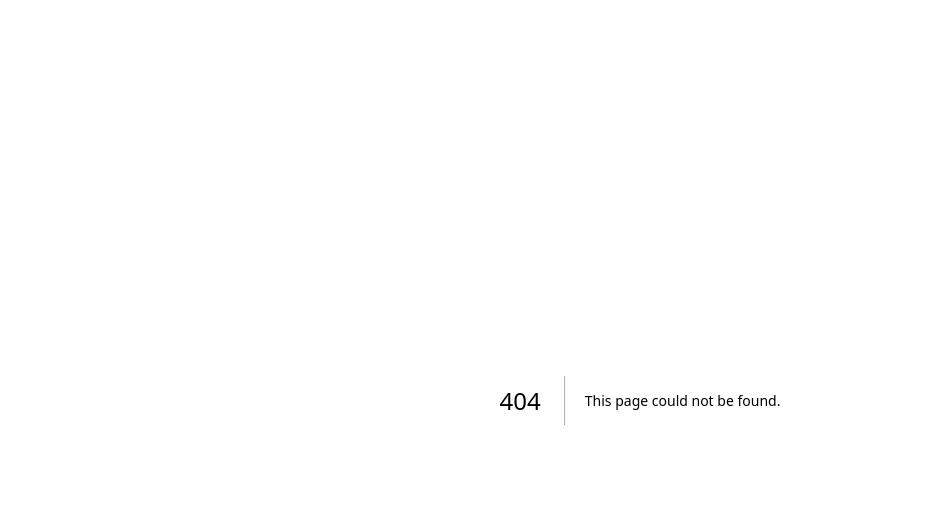
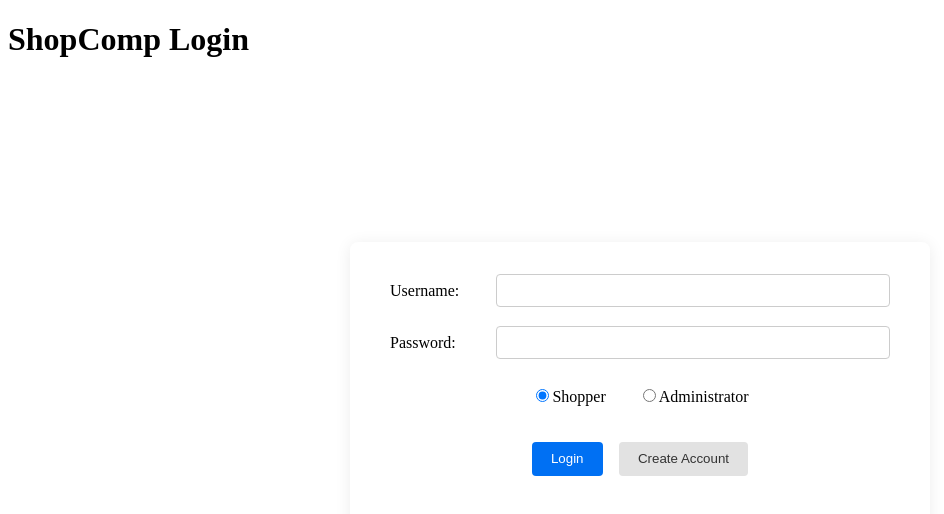
Before and after one commit to Software-Engineering-Kappa/shopcomp-frontend, a Next.js app: page /login in a window 1280 px wide. Before the commit this address had no page. Shown: the top 514 px of the page, without its empty margins (0-944 px from the left). Built offline with nearby package versions, Linux system fonts and the light colour scheme.

Commit message:
Created prototype login page without any API requests

```diff
--- /dev/null
+++ b/src/app/login/page.module.css
@@ -0,0 +1,112 @@
+.header {
+  align-items: auto;
+}
+
+.loginFormContainer {
+  display: flex;
+  justify-content: center;
+  align-items: center;
+  min-height: 80vh;
+}
+
+.loginFormBox {
+  background: #fff;
+  border-radius: 8px;
+  box-shadow: 0 2px 16px rgba(0,0,0,0.08);
+  padding: 2rem 2.5rem;
+  min-width: 500px;
+  display: flex;
+  flex-direction: column;
+  gap: 1.2rem;
+}
+
+.inputGroup {
+  display: flex;
+  align-items: center;
+  gap: 1rem;
+}
+
+.inputLabel {
+  min-width: 90px;
+  font-weight: 500;
+}
+
+.inputField {
+  flex: 1;
+  padding: 0.5rem;
+  border: 1px solid #ccc;
+  border-radius: 4px;
+}
+
+.radioGroup {
+  display: flex;
+  gap: 2rem;
+  margin-top: 0.5rem;
+  justify-content: center;
+}
+
+.buttonGroup {
+  display: flex;
+  gap: 1rem;
+  margin-top: 1rem;
+  justify-content: center;
+}
+
+.loginButton {
+  background: #0070f3;
+  color: #fff;
+  border: none;
+  padding: 0.6rem 1.2rem;
+  border-radius: 4px;
+  cursor: pointer;
+  font-weight: 500;
+}
+
+.createAccountButton {
+  background: #e2e2e2;
+  color: #333;
+  border: none;
+  padding: 0.6rem 1.2rem;
+  border-radius: 4px;
+  cursor: pointer;
+  font-weight: 500;
+}
+
+.errorText {
+  min-height: 1.5em;
+  color: #d32f2f;
+  font-size: 0.95em;
+  margin-top: 0.5rem;
+  text-align: center;
+}
+
+.textLinkContainer {
+  display: flex;
+  justify-content: center;
+  margin-top: 0.5rem;
+}
+
+.textLink {
+  color: #0070f3;
+  cursor: pointer;
+  text-decoration: underline;
+  font-size: 1em;
+  padding: 0.2em 0.5em;
+  border-radius: 3px;
+  transition: background 0.15s;
+}
+
+.textLink:focus,
+.textLink:hover {
+  background: #f0f8ff;
+}
+
+.confirmationText {
+  text-align: center;
+  color: #333;
+  font-size: 1.05em;
+  margin-bottom: 1rem;
+  margin-top: 0.5rem;
+}
+
+/* ...existing code... */
--- /dev/null
+++ b/src/app/login/page.tsx
@@ -0,0 +1,257 @@
+"use client"
+
+import styles from "./page.module.css"
+import React from "react"
+
+export default function LoginPage() {
+  const [showRegister, setShowRegister] = React.useState(false)
+
+  return (
+    <div>
+      <main>
+        <header className={styles.header}>
+          <h1>ShopComp Login</h1>
+        </header>
+        {!showRegister ? (
+          <LoginForm onCreateAccount={() => setShowRegister(true)} />
+        ) : (
+          <RegisterForm onBackToLogin={() => setShowRegister(false)} />
+        )}
+      </main>
+    </div>
+  )
+}
+
+
+function LoginForm({ onCreateAccount }: { onCreateAccount: () => void }) {
+  const [username, setUsername] = React.useState("")
+  const [password, setPassword] = React.useState("")
+  const [role, setRole] = React.useState<"shopper" | "admin">("shopper")
+  const [error, setError] = React.useState("")
+
+  function handleLogin(e: React.FormEvent) {
+    e.preventDefault()
+    setError("")
+
+    const userValue = username.trim()
+    const passwordValue = password.trim()
+    const roleValue = role
+
+    if (!userValue || !passwordValue || !roleValue) {
+      setError("Please enter username/email, password, and select a role.")
+      return
+    }
+
+    // Variables for further handling
+    // userValue, passwordValue, roleValue
+    // You can handle them as needed here
+  }
+
+
+  return (
+    <div className={styles.loginFormContainer}>
+      <form className={styles.loginFormBox}>
+        <div className={styles.inputGroup}>
+          <label className={styles.inputLabel} htmlFor="username">Username:</label>
+          <input
+            id="username"
+            type="text"
+            className={styles.inputField}
+            value={username}
+            onChange={e => setUsername(e.target.value)}
+            autoComplete="username"
+          />
+        </div>
+        <div className={styles.inputGroup}>
+          <label className={styles.inputLabel} htmlFor="password">Password:</label>
+          <input
+            id="password"
+            type="password"
+            className={styles.inputField}
+            value={password}
+            onChange={e => setPassword(e.target.value)}
+            autoComplete="current-password"
+          />
+        </div>
+        <div className={styles.radioGroup}>
+          <label>
+            <input
+              type="radio"
+              name="role"
+              value="shopper"
+              checked={role === "shopper"}
+              onChange={() => setRole("shopper")}
+            />
+            Shopper
+          </label>
+          <label>
+            <input
+              type="radio"
+              name="role"
+              value="admin"
+              checked={role === "admin"}
+              onChange={() => setRole("admin")}
+            />
+            Administrator
+          </label>
+        </div>
+        <div className={styles.buttonGroup}>
+          <button
+            type="button"
+            className={styles.loginButton}
+            onClick={handleLogin}
+          >
+            Login
+          </button>
+          {role === "shopper" && (
+            <button
+              type="button"
+              className={styles.createAccountButton}
+              onClick={onCreateAccount}
+            >
+              Create Account
+            </button>
+          )}
+        </div>
+        <div className={styles.errorText}>
+          {error && <span>{error}</span>}
+        </div>
+      </form>
+    </div>
+  )
+}
+
+
+export function RegisterForm({ onBackToLogin }: { onBackToLogin: () => void }) {
+  const [username, setUsername] = React.useState("")
+  const [email, setEmail] = React.useState("")
+  const [password, setPassword] = React.useState("")
+  const [error, setError] = React.useState("")
+  const [confirmationSent, setConfirmationSent] = React.useState(false)
+  const [confirmationCode, setConfirmationCode] = React.useState("")
+
+  function handleRegister(e: React.MouseEvent) {
+    e.preventDefault()
+    setError("")
+
+    const usernameValue = username.trim()
+    const emailValue = email.trim()
+    const passwordValue = password.trim()
+
+    if (!usernameValue || !emailValue || !passwordValue) {
+      setError("Please fill in all fields.")
+      return
+    }
+
+    // Registration request logic goes here
+
+    setConfirmationSent(true)
+  }
+
+  function handleConfirm(e: React.MouseEvent) {
+    e.preventDefault()
+    setError("")
+
+    const codeValue = confirmationCode.trim()
+    if (!codeValue) {
+      setError("Please enter the confirmation code.")
+      return
+    }
+
+    // Confirmation code handling logic goes here
+  }
+
+  return (
+    <div className={styles.loginFormContainer}>
+      <form className={styles.loginFormBox}>
+        <div className={styles.inputGroup}>
+          <label className={styles.inputLabel} htmlFor="reg-username">Username:</label>
+          <input
+            id="reg-username"
+            type="text"
+            className={styles.inputField}
+            value={username}
+            onChange={e => setUsername(e.target.value)}
+            autoComplete="username"
+            disabled={confirmationSent}
+          />
+        </div>
+        <div className={styles.inputGroup}>
+          <label className={styles.inputLabel} htmlFor="reg-email">Email:</label>
+          <input
+            id="reg-email"
+            type="email"
+            className={styles.inputField}
+            value={email}
+            onChange={e => setEmail(e.target.value)}
+            autoComplete="email"
+            disabled={confirmationSent}
+          />
+        </div>
+        <div className={styles.inputGroup}>
+          <label className={styles.inputLabel} htmlFor="reg-password">Password:</label>
+          <input
+            id="reg-password"
+            type="password"
+            className={styles.inputField}
+            value={password}
+            onChange={e => setPassword(e.target.value)}
+            autoComplete="new-password"
+            disabled={confirmationSent}
+          />
+        </div>
+        {!confirmationSent ? (
+          <>
+            <div className={styles.buttonGroup}>
+              <button
+                type="button"
+                className={styles.loginButton}
+                onClick={handleRegister}
+              >
+                Register
+              </button>
+            </div>
+            <div className={styles.textLinkContainer}>
+              <span
+                className={styles.textLink}
+                onClick={onBackToLogin}
+                tabIndex={0}
+                role="button"
+              >
+                Already Have account
+              </span>
+            </div>
+          </>
+        ) : (
+          <>
+            <div className={styles.confirmationText}>
+              Confirmation code has been sent to your email
+            </div>
+            <div className={styles.inputGroup}>
+              <label className={styles.inputLabel} htmlFor="confirmation-code">Confirmation code:</label>
+              <input
+                id="confirmation-code"
+                type="text"
+                className={styles.inputField}
+                value={confirmationCode}
+                onChange={e => setConfirmationCode(e.target.value)}
+              />
+            </div>
+            <div className={styles.buttonGroup}>
+              <button
+                type="button"
+                className={styles.loginButton}
+                onClick={handleConfirm}
+              >
+                Confirm Code
+              </button>
+            </div>
+          </>
+        )}
+        <div className={styles.errorText}>
+          {error && <span>{error}</span>}
+        </div>
+      </form>
+    </div>
+  )
+}
```
